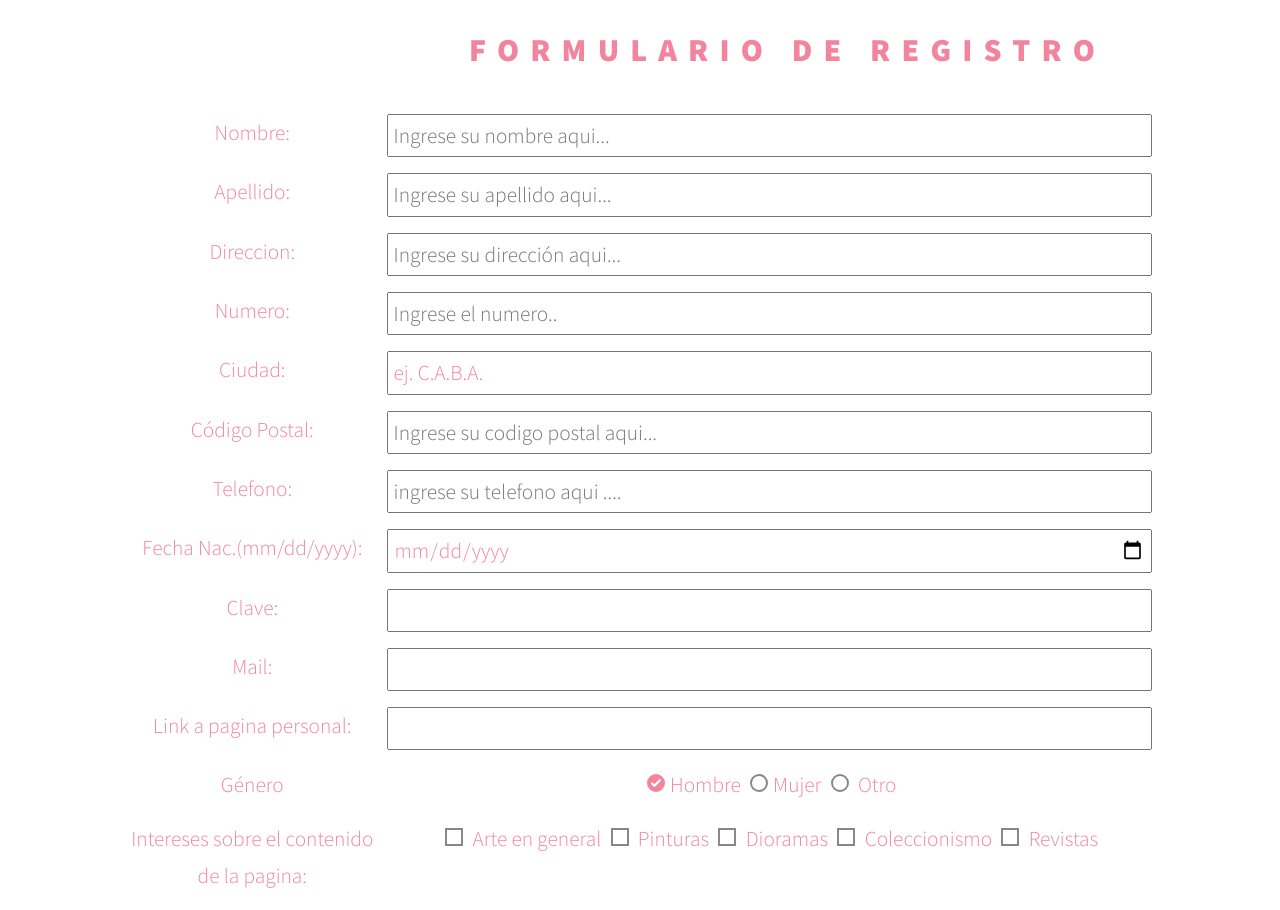
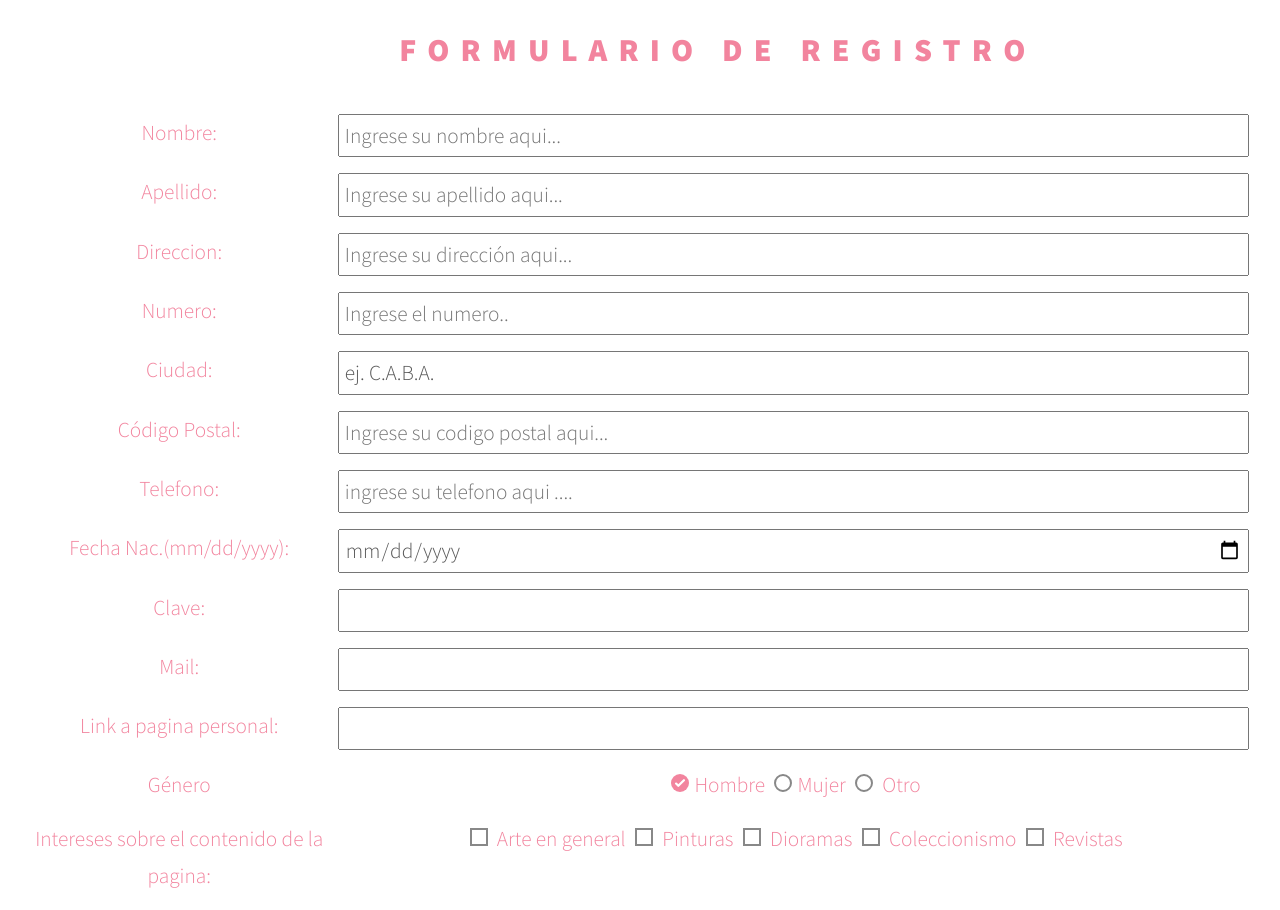
Before and after one commit to nrmattar/randart, a Python web app: template templates/formulario.html in a window 1280 px wide. Shown: the part 94-1004 px from the top of the page. Run offline with Jinja, Linux system fonts and the light colour scheme; the template is opened without the code that fills it, so the values that code supplies are empty.

Commit message:
Update formulario.css

```diff
--- a/assets/css/formulario.css
+++ b/assets/css/formulario.css
@@ -3,8 +3,8 @@
 form{
     position: relative;
     max-width: auto;
-    width: auto;
-    height: auto;
+    width: 100%;
+    height: 100%;
    color: #f2849e;
 
 
@@ -27,10 +27,14 @@ font-size: larger;
 font-weight: bold;
 } */
 
-/* se centra el titulo  */
+/* se centra en modificar el titulo  */
+
 h2{
+
 margin-left: 300px;
 margin-right: 5px;
+margin-left: 30%;
+margin-right: auto;
 padding-left: 5px;
 padding-right: 5px;
 color: #f2849e;
@@ -42,7 +46,6 @@ margin-right: 5px;
 padding-left: 5px;
 padding-right: 5px;
     text-align:justify;
-    color: #f2849e;
 
 
 }
@@ -63,6 +66,7 @@ div{
     padding-left: 5px;
     padding-right: 5px;
 
+    /* boton enviar */
 }
 input[type="submit" i] {
     position: relative;
@@ -70,6 +74,10 @@ input[type="submit" i] {
     margin-right: auto;
     float: none
 }
+
+
+
+/* modificaciones de las checkbox y radius */
 
 input[type="checkbox" i]{
     appearance: none;
@@ -127,6 +135,7 @@ input[type="radio" i]:checked {
   input[type="radio" i] {
     transition: background-color 0.3s ease-in-out;
 }
+ /* modificaciones del boton enviar */
 
 .boton{
     background-color: gray;
```
